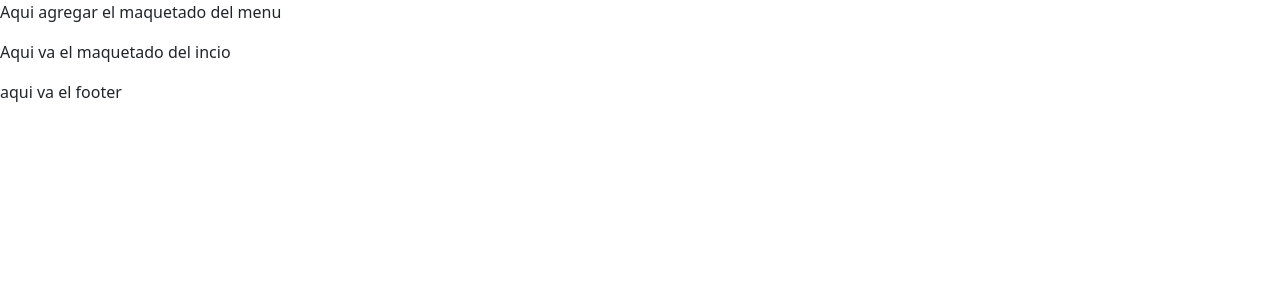
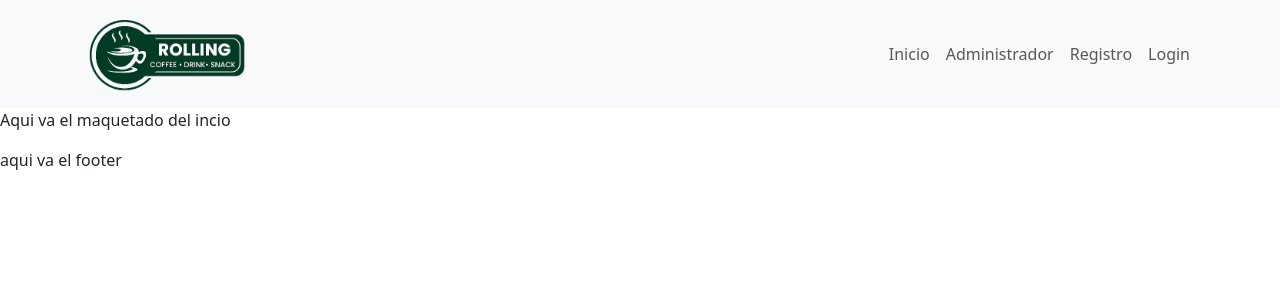
Before and after one commit to sheyla23a/RollingCoffe-react, a React (Vite) app: page / in a window 1280 px wide. Shown: the top 300 px of the page. Built offline with nearby package versions, Linux system fonts and the light colour scheme.

Commit message:
se agrego el nav y los links del nav

```diff
--- a/src/components/common/Menu.jsx
+++ b/src/components/common/Menu.jsx
@@ -1,11 +1,27 @@
-
+import Container from 'react-bootstrap/Container';
+import Nav from 'react-bootstrap/Nav';
+import Navbar from 'react-bootstrap/Navbar';
+import logo from '../../assets/coffee_Logo.png'
 
 const Menu = () => {
-    return (
-        <div>
-            <p>Aqui agregar el maquetado del menu</p>
-        </div>
-    );
+  return (
+    <Navbar expand="lg" className="bg-body-tertiary">
+      <Container>
+        <Navbar.Brand href="#home">
+            <img src={logo} alt="Logo de RollingCoffe" className='img-fluid' width={170} />
+        </Navbar.Brand>
+        <Navbar.Toggle aria-controls="basic-navbar-nav" />
+        <Navbar.Collapse id="basic-navbar-nav">
+          <Nav className="ms-auto">
+            <Nav.Link href="#home">Inicio</Nav.Link>
+            <Nav.Link href="#link">Administrador</Nav.Link>
+            <Nav.Link href="#link">Registro</Nav.Link>
+            <Nav.Link href="#link">Login</Nav.Link>
+          </Nav>
+        </Navbar.Collapse>
+      </Container>
+    </Navbar>
+  );
 };
 
 export default Menu;
```
